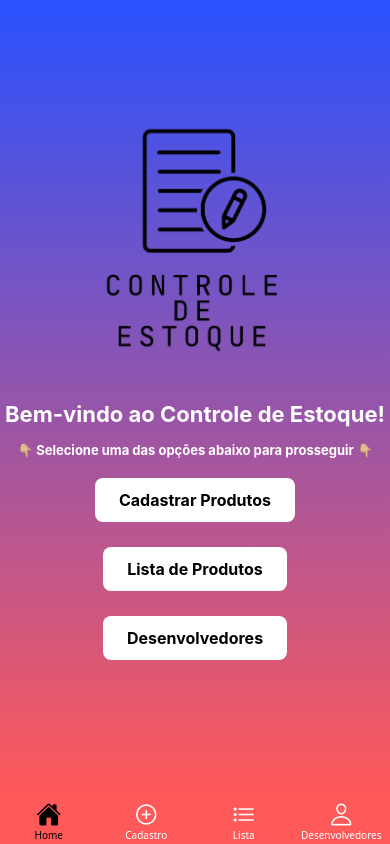
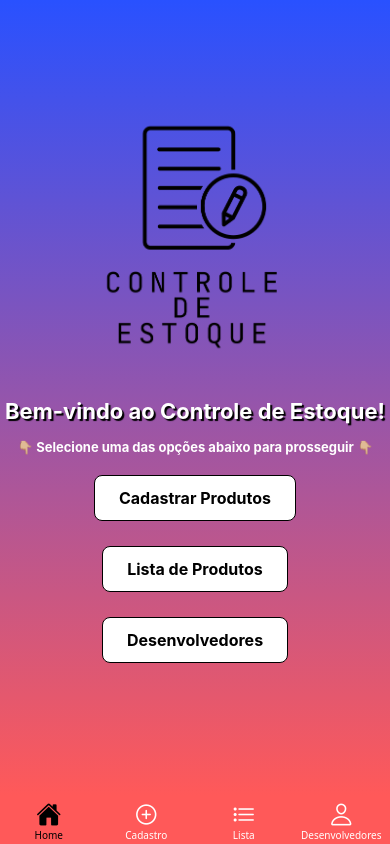
Before and after one commit to CP3-Mobile/controle-app-mobile, a React Native app in the folder ControleEstoqueCP3/: screen /Home in a window 390 px wide. Built offline with nearby package versions, Linux system fonts and the light colour scheme.

Commit message:
Ajuste de contorno da home

```diff
--- a/ControleEstoqueCP3/app/home.js
+++ b/ControleEstoqueCP3/app/home.js
@@ -51,6 +51,9 @@ const styles = StyleSheet.create({
     fontWeight: 'bold',
     color: '#fff',
     marginBottom: 15,
+    textShadowColor: 'black',
+    textShadowOffset: { width: 2, height: 2 },
+    textShadowRadius: 1,
     textAlign: 'center',
     },
     title2: {
@@ -63,6 +66,8 @@ const styles = StyleSheet.create({
   button: {
     backgroundColor: 'white',
     paddingVertical: 12,
+    borderWidth: 1,
+    borderColor: 'black',
     paddingHorizontal: 24,
     borderRadius: 8,
     marginBottom: 25,
```
